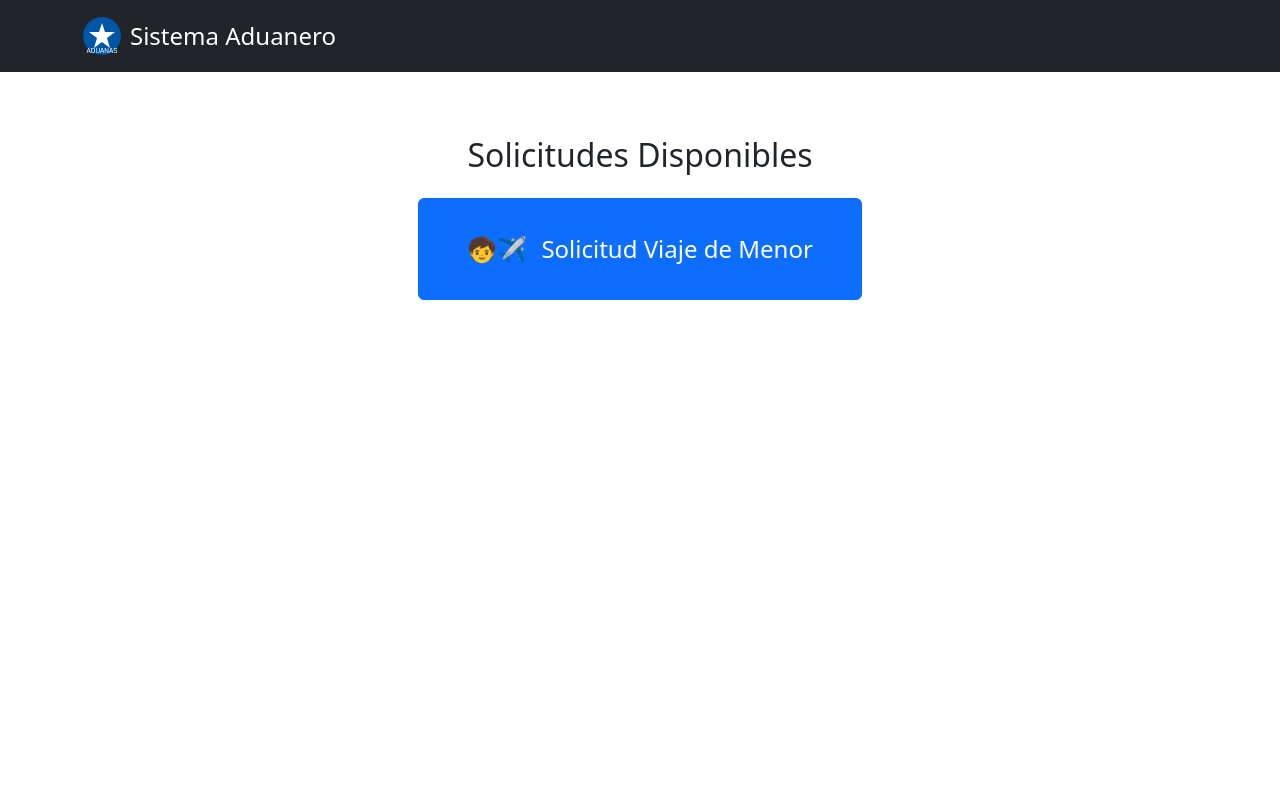
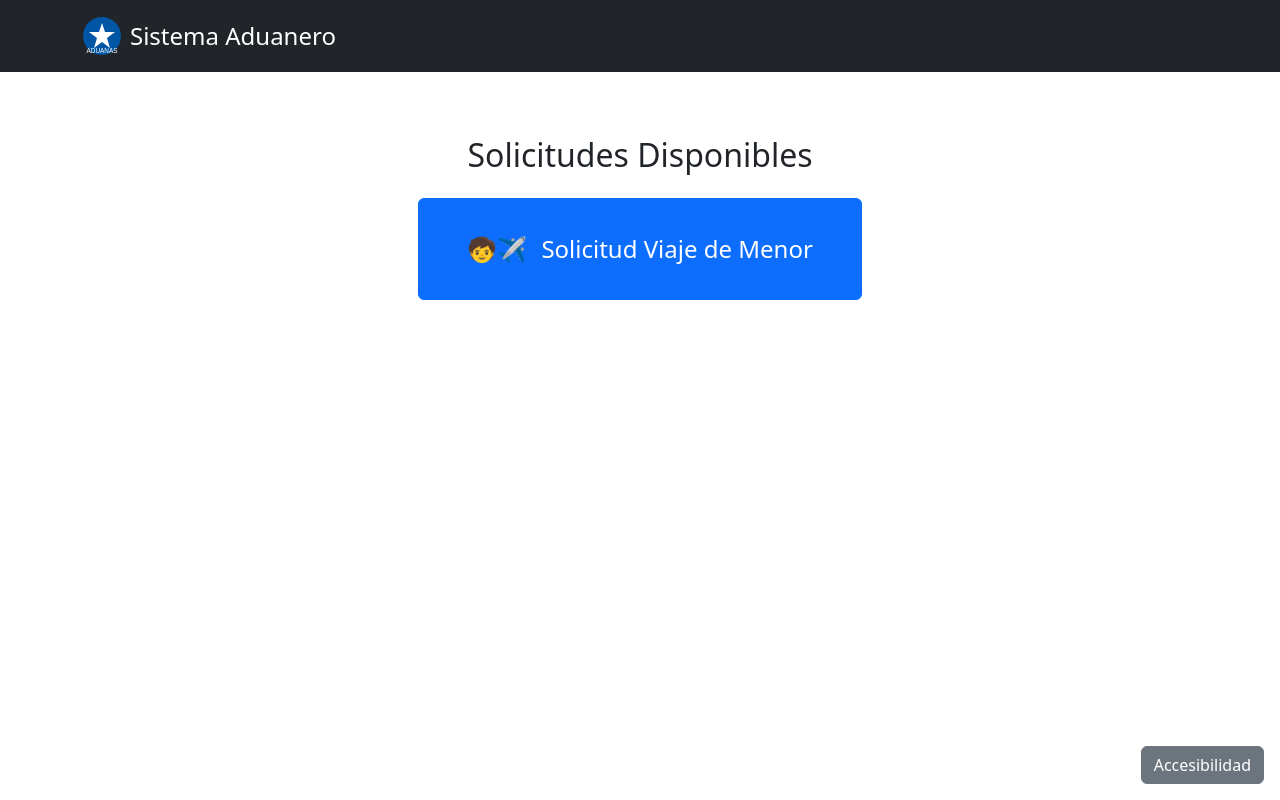
Before and after one commit to ragallardom/sistema_aduanero, an Angular app in the folder frontend/: page / in a window 1280 px wide. Built offline with nearby package versions, Linux system fonts and the light colour scheme.

Commit message:
Add accessibility button with menu on home page

```diff
--- a/frontend/src/app/pages/inicio/inicio.html
+++ b/frontend/src/app/pages/inicio/inicio.html
@@ -4,3 +4,23 @@
     <span class="me-2">🧒✈️</span> Solicitud Viaje de Menor
   </a>
 </div>
+
+<button
+  class="btn btn-secondary accessibility-btn"
+  type="button"
+  (click)="toggleAccessibilityMenu()"
+>
+  Accesibilidad
+</button>
+
+<div *ngIf="showAccessibilityMenu" class="card accessibility-menu">
+  <div class="card-body">
+    <h5 class="card-title">Opciones de Accesibilidad</h5>
+    <ul class="list-unstyled mb-0">
+      <li><button class="btn btn-link p-0">Aumentar tamaño de texto</button></li>
+      <li><button class="btn btn-link p-0">Contraste alto</button></li>
+      <li><button class="btn btn-link p-0">Leer en voz alta</button></li>
+      <li><button class="btn btn-link p-0">Navegación por teclado</button></li>
+    </ul>
+  </div>
+</div>
--- a/frontend/src/app/pages/inicio/inicio.scss
+++ b/frontend/src/app/pages/inicio/inicio.scss
@@ -7,3 +7,18 @@
   font-size: 1.5rem;
   padding: 2rem 3rem;
 }
+
+.accessibility-btn {
+  position: fixed;
+  bottom: 1rem;
+  right: 1rem;
+  z-index: 1050;
+}
+
+.accessibility-menu {
+  position: fixed;
+  bottom: 4rem;
+  right: 1rem;
+  width: 250px;
+  z-index: 1050;
+}
--- a/frontend/src/app/pages/inicio/inicio.ts
+++ b/frontend/src/app/pages/inicio/inicio.ts
@@ -9,4 +9,10 @@ import { CommonModule } from '@angular/common';
   templateUrl: './inicio.html',
   styleUrls: ['./inicio.scss']
 })
-export class InicioComponent {}
+export class InicioComponent {
+  protected showAccessibilityMenu = false;
+
+  protected toggleAccessibilityMenu(): void {
+    this.showAccessibilityMenu = !this.showAccessibilityMenu;
+  }
+}
```
